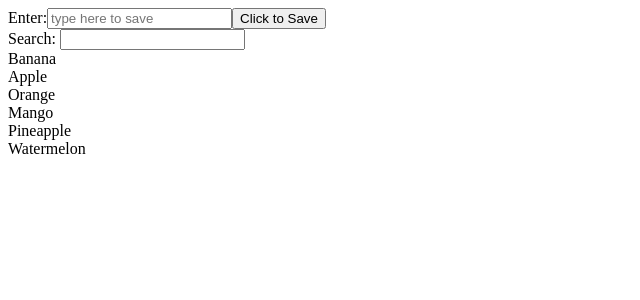
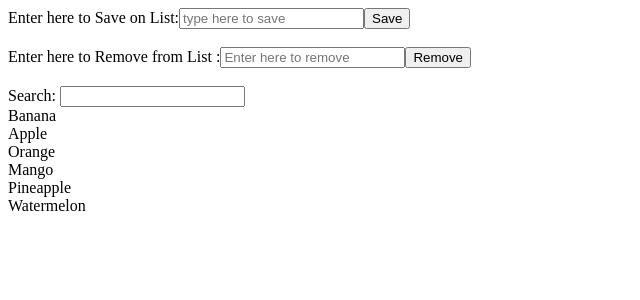
Before and after one commit to Arunaks007/react-Search, a React (Create React App) app: page / in a window 1280 px wide. Shown: the top 300 px of the page, without its empty margins (0-640 px from the left). Built offline with nearby package versions, Linux system fonts and the light colour scheme.

Commit message:
Update 3 files. Remove feature added

```diff
--- a/src/App.js
+++ b/src/App.js
@@ -1,9 +1,10 @@
 import React, { useState } from "react";
+import Clear from "./Clear.js";
 import Search from "./search.js";
 
 import "./styles.css";
 
-const list = ["Banana", "Apple", "Orange", "Mango", "Pineapple", "Watermelon"];
+var list = ["Banana", "Apple", "Orange", "Mango", "Pineapple", "Watermelon"];
 
 function App() {
   const [search, setSearch] = useState(list);
@@ -16,14 +17,15 @@ function App() {
       return value.toLowerCase().includes(event.target.value.toLowerCase());
     });
 
-    setSearch(finalv);
+    finalv.length !== 0 ? setSearch(finalv) : setSearch(["No items found"]);
   }
 
   return (
     <>
       <div className="app">
-        Enter:
+        Enter here to Save on List:
         <input
+          id="Search"
           type="text"
           placeholder="type here to save"
           value={type}
@@ -33,13 +35,22 @@ function App() {
         />
         <button
           onClick={() => {
-            list.push(type);
-            setSearch([...list]);
-            setType("");
+            if (type.length !== 0 && isNaN(type)) {
+              list.push(type);
+              setSearch([...list]);
+              setType("");
+            } else {
+              alert("Please Enter Valid Value, It should be a letter");
+              setType("");
+            }
           }}
         >
-          Click to Save
-        </button>
+          Save
+        </button>{" "}
+        <br />
+        <br />
+        <Clear list={list} search={setSearch} />
+        <br />
         <Search onChange={handleSearch} data={search} />
       </div>
     </>
--- /dev/null
+++ b/src/Clear.js
@@ -0,0 +1,35 @@
+import { useState } from "react";
+
+export default function Clear(props) {
+  const [value, setvalue] = useState("");
+
+  function removeValue() {
+    if (value === "") return alert("Enter Value to Remove");
+    let finalvalue = "";
+    for (let a = 0; a < props.list.length; a++) {
+      if (props.list[a].toLowerCase() === value.toLowerCase()) finalvalue = a;
+    }
+    if (finalvalue.length !== 0) {
+      props.list.splice(finalvalue, 1);
+      props.search([...props.list]);
+    } else {
+      alert("No Record Found");
+    }
+    setvalue("");
+  }
+
+  return (
+    <div>
+      Enter here to Remove from List :
+      <input
+        type="text"
+        placeholder="Enter here to remove"
+        value={value}
+        onChange={(event) => {
+          setvalue(event.target.value);
+        }}
+      />
+      <button onClick={removeValue}>Remove</button>
+    </div>
+  );
+}
```
Also changed, not shown: 1 other file (tests, documents, lock files or other folders).
